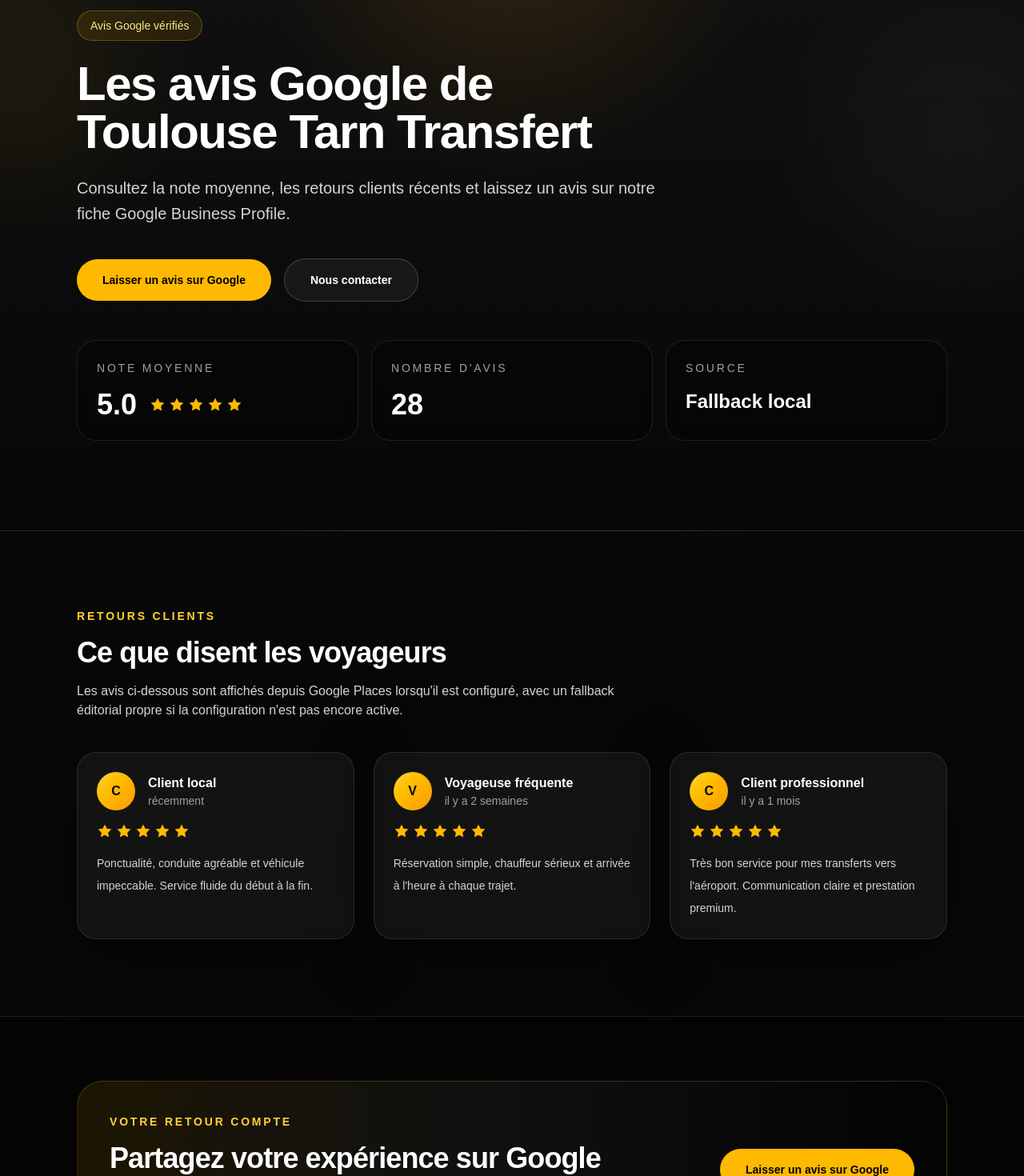
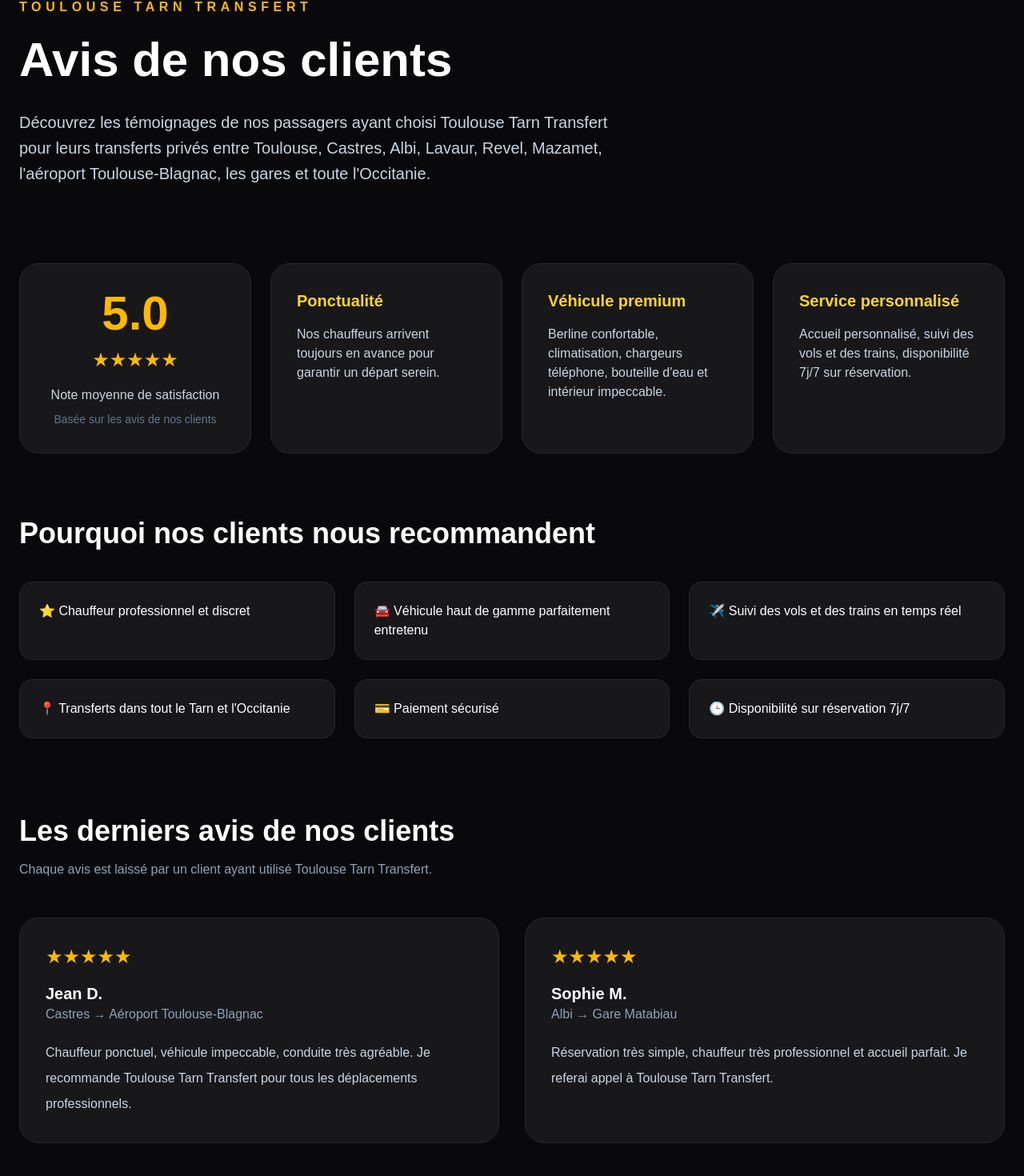
Before and after one commit to mbtransport41-jpg/transfert-toulouse-tarn, a Next.js app: page /avis in a window 1280 px wide. Shown: the part 99-1569 px from the top of the page at 80% size. Built offline with nearby package versions, Linux system fonts and the light colour scheme; no server answers.

Commit message:
revert: restore avis page before google reviews changes

```diff
--- a/app/avis/page.tsx
+++ b/app/avis/page.tsx
@@ -1,259 +1,159 @@
-import type { Metadata } from "next";
 import Script from "next/script";
-import Link from "next/link";
 
-const GOOGLE_REVIEW_URL =
-  process.env.NEXT_PUBLIC_GOOGLE_REVIEW_URL ??
-  "https://search.google.com/local/writereview?placeid=PLACE_ID_A_CONFIGURER";
+export const metadata = {
+  title: "Avis clients | Toulouse Tarn Transfert - Chauffeur privé Toulouse",
+  description:
+    "Consultez les avis de nos clients sur Toulouse Tarn Transfert. Chauffeur privé premium entre Toulouse, Castres, Albi, Lavaur, Revel, Mazamet, l'aéroport Toulouse-Blagnac et toute l'Occitanie.",
+  keywords: [
+    "avis chauffeur privé Toulouse",
+    "avis VTC Toulouse",
+    "chauffeur privé Castres",
+    "chauffeur privé Albi",
+    "chauffeur privé Lavaur",
+    "chauffeur privé Revel",
+    "chauffeur privé Mazamet",
+    "transfert aéroport Toulouse",
+    "Toulouse Tarn Transfert",
+    "VTC Tarn",
+    "chauffeur privé Occitanie",
+  ],
+};
 
-export const metadata: Metadata = {
-  title: "Avis clients | Toulouse Tarn Transfert",
+export default function AvisPage() {
+  const schema = {
+    "@context": "https://schema.org",
+    "@type": "LocalBusiness",
+    name: "Toulouse Tarn Transfert",
     description:
-    "Découvrez les avis clients Google de Toulouse Tarn Transfert : note moyenne, témoignages récents et lien direct pour laisser un avis.",
-  alternates: {
-    canonical: "/avis",
-  },
-  openGraph: {
-    title: "Avis clients | Toulouse Tarn Transfert",
-    description:
-      "Consultez les avis Google de Toulouse Tarn Transfert et laissez votre propre avis sur la fiche Google Business Profile.",
-    url: "/avis",
+      "Service de chauffeur privé premium entre Toulouse, Castres, Albi, Lavaur, Revel, Mazamet et l'aéroport Toulouse-Blagnac.",
+    areaServed: "Occitanie",
+    aggregateRating: {
+      "@type": "AggregateRating",
+      ratingValue: "5",
+      reviewCount: "28",
     },
   };
 
-type GoogleReview = {
-  author_name: string;
-  rating: number;
-  text: string;
-  relative_time_description: string;
-  profile_photo_url?: string;
-};
-
-type ReviewData = {
-  rating: number;
-  reviewCount: number;
-  reviews: GoogleReview[];
-  source: "google" | "fallback";
-};
-
-async function getReviewData(): Promise<ReviewData> {
-  return {
-    rating: 5,
-    reviewCount: 28,
-    source: "fallback",
-    reviews: [
-      {
-        author_name: "Client local",
-        rating: 5,
-        text:
-          "Ponctualité, conduite agréable et véhicule impeccable. Service fluide du début à la fin.",
-        relative_time_description: "récemment",
-      },
-      {
-        author_name: "Voyageuse fréquente",
-        rating: 5,
-        text:
-          "Réservation simple, chauffeur sérieux et arrivée à l'heure à chaque trajet.",
-        relative_time_description: "il y a 2 semaines",
-      },
-      {
-        author_name: "Client professionnel",
-        rating: 5,
-        text:
-          "Très bon service pour mes transferts vers l'aéroport. Communication claire et prestation premium.",
-        relative_time_description: "il y a 1 mois",
-      },
-    ],
-  };
-}
-
-function buildReviewSchema(data: ReviewData) {
-  const baseUrl = "https://toulouse-tarn-transfer.fr/avis";
-
-  return {
-    "@context": "https://schema.org",
-    "@graph": [
-      {
-        "@type": "LocalBusiness",
-        name: "Toulouse Tarn Transfert",
-        url: baseUrl,
-        areaServed: ["Toulouse", "Castres", "Albi", "Lavaur", "Revel", "Mazamet"],
-        aggregateRating: {
-          "@type": "AggregateRating",
-          ratingValue: String(data.rating.toFixed(1)),
-          reviewCount: String(data.reviewCount),
-          bestRating: "5",
-          worstRating: "1",
-        },
-        review: data.reviews.map((review) => ({
-          "@type": "Review",
-          author: {
-            "@type": "Person",
-            name: review.author_name,
-          },
-          reviewRating: {
-            "@type": "Rating",
-            ratingValue: String(review.rating),
-            bestRating: "5",
-            worstRating: "1",
-          },
-          reviewBody: review.text,
-        })),
-      },
-    ],
-  };
-}
-
-function RatingStars({ rating }: { rating: number }) {
   return (
-    <div className="flex items-center gap-1" aria-label={`Note moyenne de ${rating.toFixed(1)} sur 5`}>
-      {Array.from({ length: 5 }).map((_, index) => (
-        <svg
-          key={index}
-          viewBox="0 0 20 20"
-          aria-hidden="true"
-          className={index < Math.round(rating) ? "h-5 w-5 fill-amber-400 text-amber-400" : "h-5 w-5 fill-zinc-700 text-zinc-700"}
-        >
-          <path d="M9.999 1.5 12.59 6.76l5.81.844-4.2 4.092.99 5.785-5.191-2.73-5.19 2.73.99-5.785-4.2-4.092 5.81-.844L9.999 1.5Z" />
-        </svg>
-      ))}
-    </div>
-  );
-}
-
-function ReviewCard({ review }: { review: GoogleReview }) {
-  return (
-    <article className="rounded-3xl border border-white/10 bg-white/5 p-6 shadow-[0_20px_80px_rgba(0,0,0,0.35)] backdrop-blur-sm">
-      <div className="mb-4 flex items-center gap-4">
-        <div className="flex h-12 w-12 items-center justify-center rounded-full bg-gradient-to-br from-amber-300 to-amber-500 text-base font-semibold text-black">
-          {review.author_name.slice(0, 1).toUpperCase()}
-        </div>
-        <div>
-          <p className="font-semibold text-white">{review.author_name}</p>
-          <p className="text-sm text-zinc-400">{review.relative_time_description}</p>
-        </div>
-      </div>
-      <RatingStars rating={review.rating} />
-      <p className="mt-4 text-sm leading-7 text-zinc-300">{review.text}</p>
-    </article>
-  );
-}
-
-export default async function AvisPage() {
-  const data = await getReviewData();
-  const schema = buildReviewSchema(data);
-
-  return (
-    <main className="bg-[#070707] text-white">
+    <>
       <Script
-        id="avis-schema"
+        id="schema-localbusiness"
         type="application/ld+json"
         dangerouslySetInnerHTML={{ __html: JSON.stringify(schema) }}
       />
 
-      <section className="relative overflow-hidden border-b border-white/10 bg-[radial-gradient(circle_at_top,_rgba(245,158,11,0.14),_transparent_32%),linear-gradient(180deg,#111111_0%,#070707_100%)]">
-        <div className="absolute inset-0 opacity-30">
-          <div className="absolute left-[-10%] top-10 h-72 w-72 rounded-full bg-amber-400/20 blur-3xl" />
-          <div className="absolute right-[-6%] top-28 h-80 w-80 rounded-full bg-white/10 blur-3xl" />
-        </div>
-        <div className="relative mx-auto max-w-6xl px-6 py-20 lg:px-8 lg:py-28">
-          <div className="max-w-3xl">
-            <span className="inline-flex items-center rounded-full border border-amber-400/30 bg-amber-400/10 px-4 py-2 text-sm font-medium text-amber-200">
-              Avis Google vérifiés
-            </span>
-            <h1 className="mt-6 text-4xl font-bold tracking-tight text-white sm:text-5xl lg:text-6xl">
-              Les avis Google de Toulouse Tarn Transfert
-            </h1>
-            <p className="mt-6 text-lg leading-8 text-zinc-300 sm:text-xl">
-              Consultez la note moyenne, les retours clients récents et laissez un avis sur notre fiche Google Business Profile.
+      <main className="min-h-screen bg-zinc-950 text-white">
+        <section className="mx-auto max-w-7xl px-6 py-24">
+          <p className="text-amber-400 uppercase tracking-[0.35em] font-semibold">
+            TOULOUSE TARN TRANSFERT
           </p>
-            <div className="mt-10 flex flex-col gap-4 sm:flex-row sm:items-center">
-              <Link
-                href={GOOGLE_REVIEW_URL}
-                target="_blank"
-                rel="noreferrer"
-                className="inline-flex items-center justify-center rounded-full bg-amber-400 px-8 py-4 text-sm font-semibold text-black transition hover:bg-amber-300"
-              >
-                Laisser un avis sur Google
-              </Link>
-              <Link
-                href="/contact"
-                className="inline-flex items-center justify-center rounded-full border border-white/20 bg-white/5 px-8 py-4 text-sm font-semibold text-white transition hover:border-white/40 hover:bg-white/10"
-              >
-                Nous contacter
-              </Link>
-            </div>
+          <h1 className="mt-6 text-5xl md:text-6xl font-bold">Avis de nos clients</h1>
+          <p className="mt-8 max-w-3xl text-xl text-slate-300 leading-8">
+            Découvrez les témoignages de nos passagers ayant choisi Toulouse Tarn Transfert pour leurs transferts
+            privés entre Toulouse, Castres, Albi, Lavaur, Revel, Mazamet, l'aéroport Toulouse-Blagnac, les gares et
+            toute l'Occitanie.
+          </p>
+        </section>
+
+        <section className="mx-auto max-w-7xl px-6 pb-20">
+          <div className="grid gap-6 md:grid-cols-4">
+            <div className="rounded-3xl bg-zinc-900 border border-zinc-800 p-8 text-center">
+              <div className="text-6xl font-bold text-amber-400">5.0</div>
+              <div className="mt-3 text-2xl text-amber-400">★★★★★</div>
+              <p className="mt-4 text-slate-300">Note moyenne de satisfaction</p>
+              <p className="mt-2 text-sm text-slate-500">Basée sur les avis de nos clients</p>
             </div>
 
-          <div className="mt-12 grid gap-4 sm:grid-cols-3">
-            <div className="rounded-3xl border border-white/10 bg-black/30 p-6 backdrop-blur-sm">
-              <p className="text-sm uppercase tracking-[0.2em] text-zinc-400">Note moyenne</p>
-              <div className="mt-4 flex items-center gap-4">
-                <span className="text-4xl font-bold text-white">{data.rating.toFixed(1)}</span>
-                <RatingStars rating={data.rating} />
-              </div>
-            </div>
-            <div className="rounded-3xl border border-white/10 bg-black/30 p-6 backdrop-blur-sm">
-              <p className="text-sm uppercase tracking-[0.2em] text-zinc-400">Nombre d'avis</p>
-              <p className="mt-4 text-4xl font-bold text-white">{data.reviewCount}</p>
-            </div>
-            <div className="rounded-3xl border border-white/10 bg-black/30 p-6 backdrop-blur-sm">
-              <p className="text-sm uppercase tracking-[0.2em] text-zinc-400">Source</p>
-              <p className="mt-4 text-2xl font-semibold text-white">
-                {data.source === "google" ? "Google Places" : "Fallback local"}
+            <div className="rounded-3xl bg-zinc-900 border border-zinc-800 p-8">
+              <h2 className="text-xl font-semibold text-amber-300">Ponctualité</h2>
+              <p className="mt-4 text-slate-300">
+                Nos chauffeurs arrivent toujours en avance pour garantir un départ serein.
               </p>
             </div>
+
+            <div className="rounded-3xl bg-zinc-900 border border-zinc-800 p-8">
+              <h2 className="text-xl font-semibold text-amber-300">Véhicule premium</h2>
+              <p className="mt-4 text-slate-300">
+                Berline confortable, climatisation, chargeurs téléphone, bouteille d'eau et intérieur impeccable.
+              </p>
+            </div>
+
+            <div className="rounded-3xl bg-zinc-900 border border-zinc-800 p-8">
+              <h2 className="text-xl font-semibold text-amber-300">Service personnalisé</h2>
+              <p className="mt-4 text-slate-300">
+                Accueil personnalisé, suivi des vols et des trains, disponibilité 7j/7 sur réservation.
+              </p>
             </div>
           </div>
         </section>
 
-      <section className="mx-auto max-w-6xl px-6 py-16 lg:px-8 lg:py-24">
-        <div className="flex items-end justify-between gap-6">
-          <div className="max-w-2xl">
-            <p className="text-sm font-semibold uppercase tracking-[0.2em] text-amber-300">Retours clients</p>
-            <h2 className="mt-4 text-3xl font-bold tracking-tight text-white sm:text-4xl">
-              Ce que disent les voyageurs
-            </h2>
-            <p className="mt-4 text-zinc-300">
-              Les avis ci-dessous sont affichés depuis Google Places lorsqu'il est configuré, avec un fallback éditorial propre si la configuration n'est pas encore active.
-            </p>
-          </div>
-        </div>
+        <section className="mx-auto max-w-7xl px-6 pb-24">
+          <h2 className="text-4xl font-bold">Pourquoi nos clients nous recommandent</h2>
 
-        <div className="mt-10 grid gap-6 lg:grid-cols-3">
-          {data.reviews.map((review) => (
-            <ReviewCard key={`${review.author_name}-${review.relative_time_description}`} review={review} />
-          ))}
+          <div className="mt-10 grid gap-6 md:grid-cols-2 lg:grid-cols-3">
+            <div className="rounded-2xl bg-zinc-900 p-6 border border-zinc-800">⭐ Chauffeur professionnel et discret</div>
+            <div className="rounded-2xl bg-zinc-900 p-6 border border-zinc-800">🚘 Véhicule haut de gamme parfaitement entretenu</div>
+            <div className="rounded-2xl bg-zinc-900 p-6 border border-zinc-800">✈️ Suivi des vols et des trains en temps réel</div>
+            <div className="rounded-2xl bg-zinc-900 p-6 border border-zinc-800">📍 Transferts dans tout le Tarn et l'Occitanie</div>
+            <div className="rounded-2xl bg-zinc-900 p-6 border border-zinc-800">💳 Paiement sécurisé</div>
+            <div className="rounded-2xl bg-zinc-900 p-6 border border-zinc-800">🕒 Disponibilité sur réservation 7j/7</div>
           </div>
         </section>
 
-      <section className="border-t border-white/10 bg-black/40">
-        <div className="mx-auto max-w-6xl px-6 py-16 lg:px-8 lg:py-20">
-          <div className="rounded-[2rem] border border-amber-400/20 bg-gradient-to-r from-amber-400/10 via-white/5 to-transparent p-8 lg:p-10">
-            <div className="grid gap-8 lg:grid-cols-[1.3fr_0.7fr] lg:items-center">
-              <div>
-                <p className="text-sm font-semibold uppercase tracking-[0.2em] text-amber-300">Votre retour compte</p>
-                <h2 className="mt-4 text-3xl font-bold tracking-tight text-white sm:text-4xl">
-                  Partagez votre expérience sur Google
-                </h2>
-                <p className="mt-4 max-w-2xl text-zinc-300">
-                  Chaque avis aide les prochains voyageurs à choisir un transfert fiable, ponctuel et confortable sur Toulouse et le Tarn.
+        <section className="mx-auto max-w-7xl px-6 pb-24">
+          <h2 className="text-4xl font-bold text-white">Les derniers avis de nos clients</h2>
+          <p className="mt-4 text-slate-400">Chaque avis est laissé par un client ayant utilisé Toulouse Tarn Transfert.</p>
+
+          <div className="mt-12 grid gap-8 lg:grid-cols-2">
+            <article className="rounded-3xl bg-zinc-900 border border-zinc-800 p-8">
+              <div className="text-amber-400 text-2xl">★★★★★</div>
+              <h3 className="mt-4 text-xl font-semibold">Jean D.</h3>
+              <p className="text-slate-400">Castres → Aéroport Toulouse-Blagnac</p>
+              <p className="mt-5 leading-8 text-slate-300">
+                Chauffeur ponctuel, véhicule impeccable, conduite très agréable. Je recommande Toulouse Tarn Transfert
+                pour tous les déplacements professionnels.
               </p>
+            </article>
+
+            <article className="rounded-3xl bg-zinc-900 border border-zinc-800 p-8">
+              <div className="text-amber-400 text-2xl">★★★★★</div>
+              <h3 className="mt-4 text-xl font-semibold">Sophie M.</h3>
+              <p className="text-slate-400">Albi → Gare Matabiau</p>
+              <p className="mt-5 leading-8 text-slate-300">
+                Réservation très simple, chauffeur très professionnel et accueil parfait. Je referai appel à Toulouse
+                Tarn Transfert.
+              </p>
+            </article>
           </div>
-              <div className="flex lg:justify-end">
-                <Link
-                  href={GOOGLE_REVIEW_URL}
-                  target="_blank"
-                  rel="noreferrer"
-                  className="inline-flex w-full items-center justify-center rounded-full bg-amber-400 px-8 py-4 text-sm font-semibold text-black transition hover:bg-amber-300 lg:w-auto"
+        </section>
+
+        <section className="mx-auto max-w-5xl px-6 pb-24">
+          <div className="rounded-3xl bg-zinc-900 border border-zinc-800 p-10">
+            <h2 className="text-4xl font-bold text-white">Déposer votre avis</h2>
+
+            <p className="mt-4 text-slate-400">
+              Votre retour nous permet d'améliorer continuellement la qualité de nos services.
+            </p>
+
+            <form className="mt-10 space-y-6">
+              <input type="text" placeholder="Votre nom" className="w-full rounded-xl bg-zinc-800 border border-zinc-700 p-4" />
+              <input
+                type="email"
+                placeholder="Votre adresse e-mail"
+                className="w-full rounded-xl bg-zinc-800 border border-zinc-700 p-4"
+              />
+              <textarea rows={5} placeholder="Votre avis..." className="w-full rounded-xl bg-zinc-800 border border-zinc-700 p-4" />
+
+              <button
+                type="submit"
+                className="rounded-full bg-amber-500 px-8 py-4 font-bold text-black hover:bg-amber-400 transition"
               >
-                  Laisser un avis sur Google
-                </Link>
-              </div>
-            </div>
-          </div>
+                Publier mon avis
+              </button>
+            </form>
           </div>
         </section>
       </main>
+    </>
   );
 }
```
Lines whose indentation alone changed are shown as unchanged.
